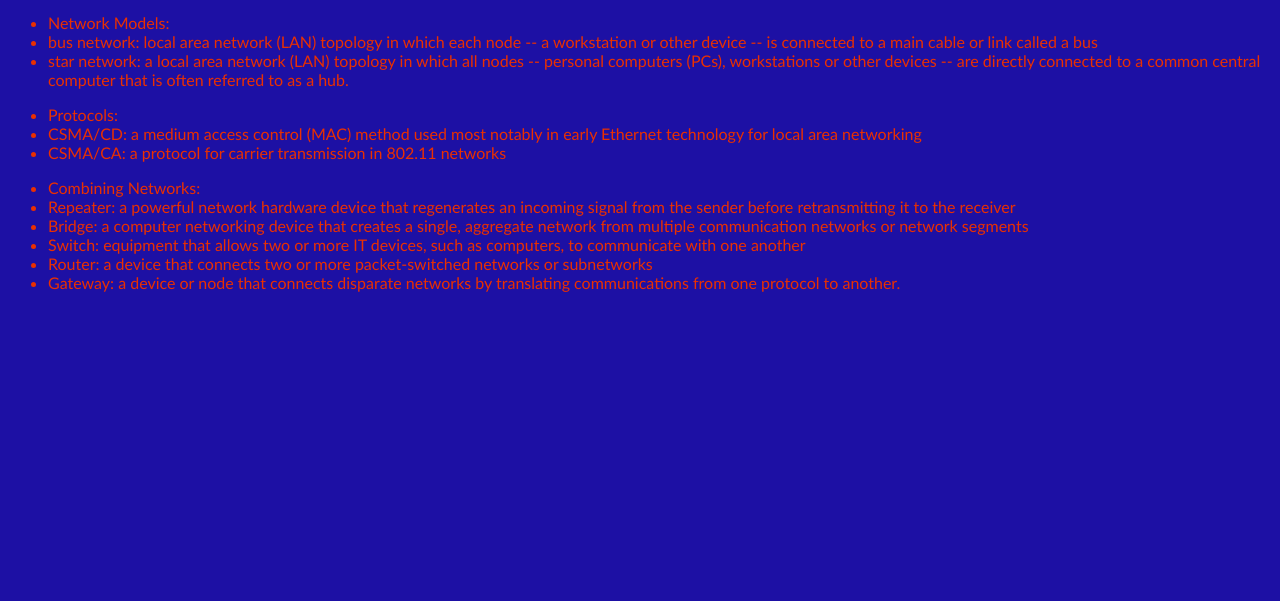
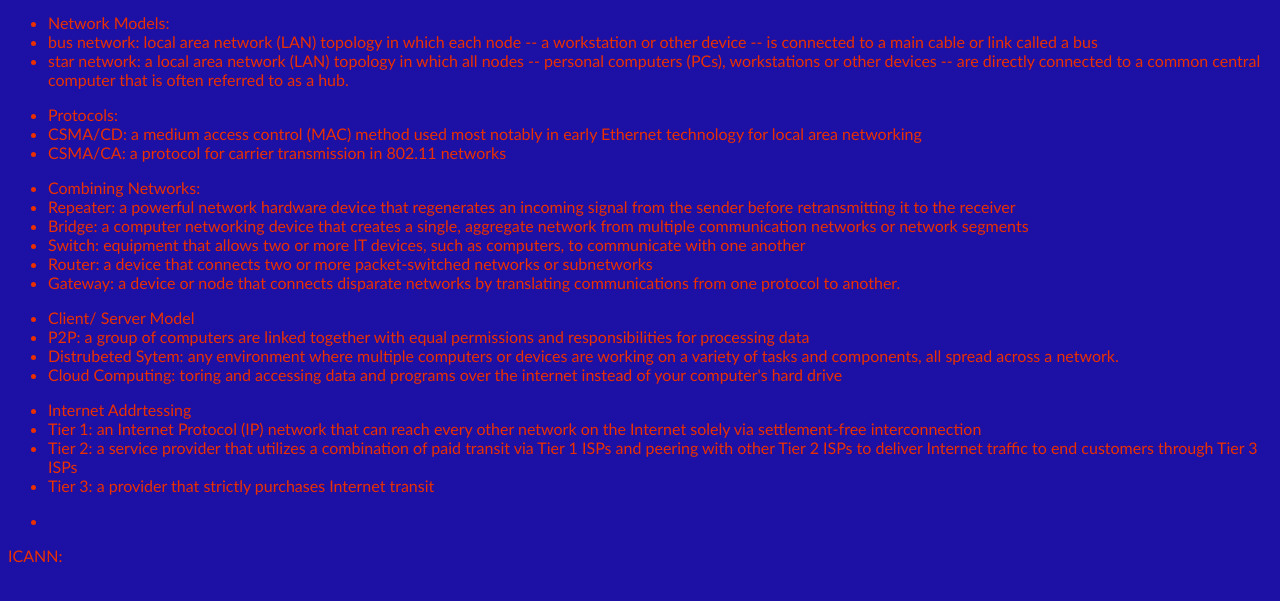
Before and after one commit to bshiflett-pvcc/bshiflett-pvcc.github.io, a plain HTML site: page internet.html in a window 1280 px wide. Shown: the part 147-748 px from the top of the page. Drawn offline with Linux system fonts and the light colour scheme.

Commit message:
Update internet.html

```diff
--- a/internet.html
+++ b/internet.html
@@ -16,14 +16,14 @@
 
             <li> WAN: a large computer network that connects groups of computers over large distances </li>
     </ul>
-<tr>
+
     <ul>
         <li> Network Models:</li>
             <li> bus network:  local area network (LAN) topology in which each node -- a workstation or other device -- is connected to a main cable or link called a bus</li>
 
             <li> star network: a local area network (LAN) topology in which all nodes -- personal computers (PCs), workstations or other devices -- are directly connected to a common central computer that is often referred to as a hub.</li>
     </ul>
-</tr>
+
     <ul>
         <li>Protocols:</li>
             <li>CSMA/CD: a medium access control (MAC) method used most notably in early Ethernet technology for local area networking</li>
@@ -33,12 +33,35 @@
 
     <ul>
         <li>Combining Networks:</li>
-            <li>Repeater: a powerful network hardware device that regenerates an incoming signal from the sender before retransmitting it to the receiver</li>
+            <li> Repeater: a powerful network hardware device that regenerates an incoming signal from the sender before retransmitting it to the receiver</li>
 
-            <li>Bridge: a computer networking device that creates a single, aggregate network from multiple communication networks or network segments</li>
+            <li> Bridge: a computer networking device that creates a single, aggregate network from multiple communication networks or network segments</li>
 
-            <li>Switch: equipment that allows two or more IT devices, such as computers, to communicate with one another</li>
+            <li> Switch: equipment that allows two or more IT devices, such as computers, to communicate with one another</li>
 
-            <li>Router: a device that connects two or more packet-switched networks or subnetworks</li>
-            <li>Gateway: a device or node that connects disparate networks by translating communications from one protocol to another.</li>
+            <li> Router: a device that connects two or more packet-switched networks or subnetworks</li>
+
+            <li> Gateway: a device or node that connects disparate networks by translating communications from one protocol to another.</li>
     </ul>
+
+    <ul>
+        <li>Client/ Server Model</li>
+            <li> P2P:  a group of computers are linked together with equal permissions and responsibilities for processing data</li>
+
+            <li> Distrubeted Sytem: any environment where multiple computers or devices are working on a variety of tasks and components, all spread across a network.</li>
+
+            <li> Cloud Computing: toring and accessing data and programs over the internet instead of your computer's hard drive</li>
+    </ul>
+
+    <ul>
+        <li>Internet Addrtessing</li>
+        <li> Tier 1: an Internet Protocol (IP) network that can reach every other network on the Internet solely via settlement-free interconnection</li>
+
+        <li> Tier 2: a service provider that utilizes a combination of paid transit via Tier 1 ISPs and peering with other Tier 2 ISPs to deliver Internet traffic to end customers through Tier 3 ISPs</li>
+
+        <li> Tier 3: a provider that strictly purchases Internet transit</li>
+    </ul>
+
+    <ul>
+        <li></li>
+    </ul> ICANN:<a href="https://www.icann.org/>
```
